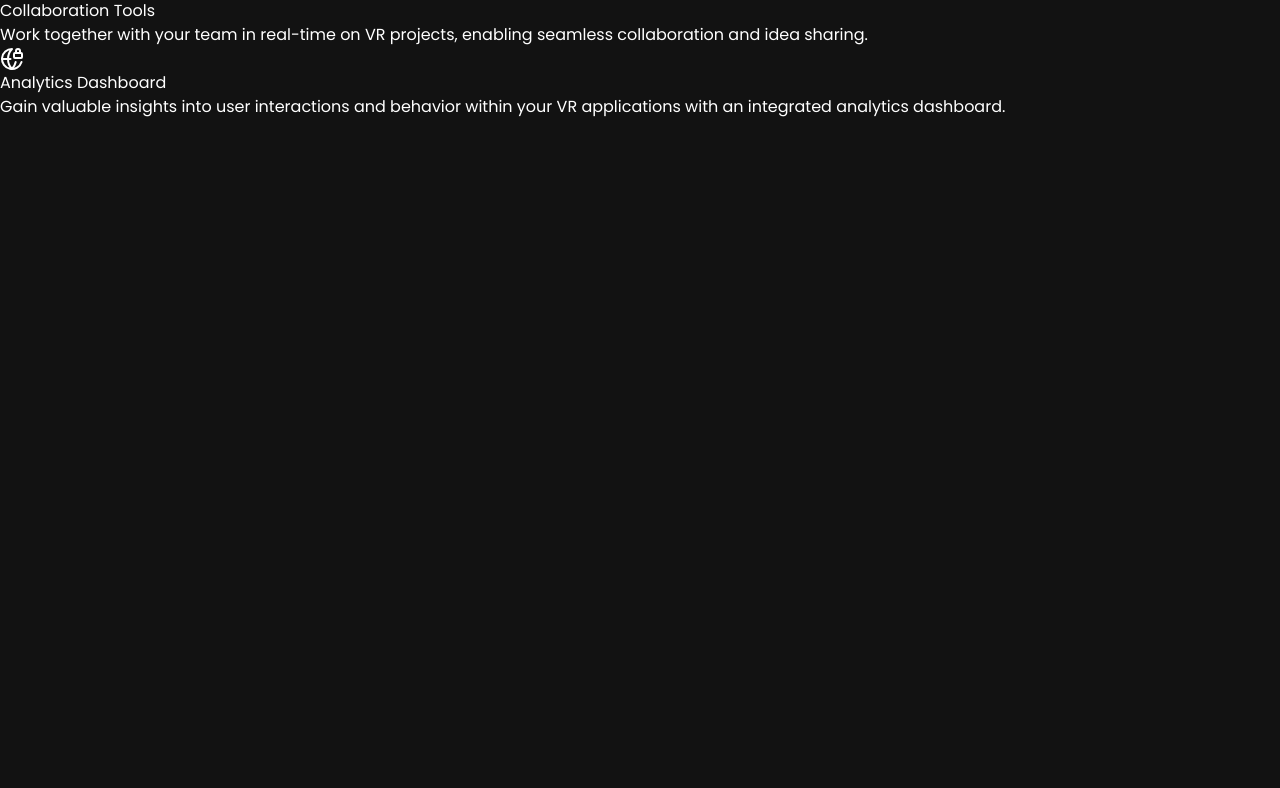
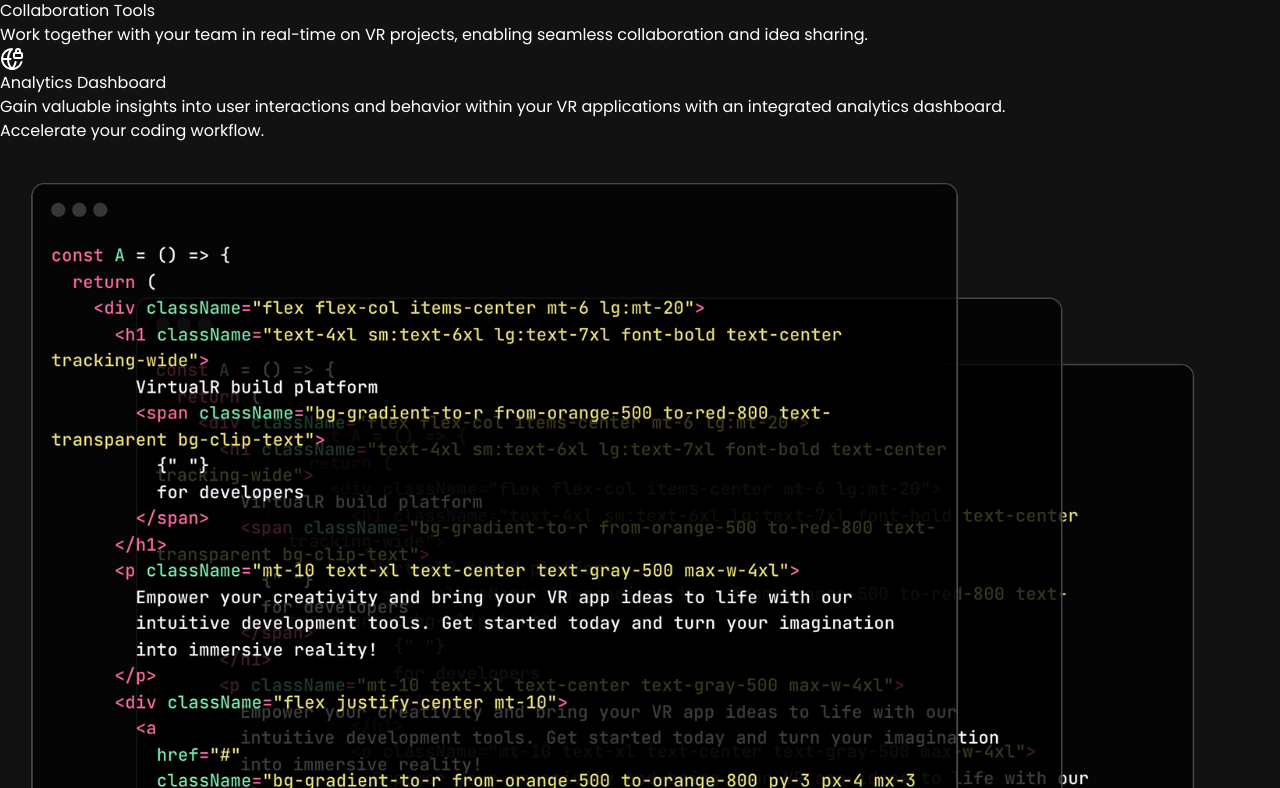
Before and after one commit to ionutpetru4046/landing-page, a React (Vite) app: page / in a window 1280 px wide. Shown: the part 1432-2220 px from the top of the page. Before the commit the page ends 1551 px from the top, so only its background shows below. Built offline with nearby package versions, Linux system fonts and the light colour scheme.

Commit message:
workflow component added

```diff
--- a/src/components/Workflow.jsx
+++ b/src/components/Workflow.jsx
@@ -1,7 +1,21 @@
+import { CheckCircle2 } from "lucide-react";
+import codeImg from "../assets/profile-pictures/code.jpg";
+
 const Workflow = () => {
   return (
-    <div>
-
+    <div className="mt-20 ">
+      <h2 className="text-3xl sm:text-5xl lg:text-6xl text-center mt-6 tracking-wide">
+        Accelerate your
+        <span className="bg-gradient-to-r from-orange-500 to-orange-800 text-transparent bg-clip-text">
+            {" "}
+            coding workflow.
+            </span>
+        </h2>
+        <div className="flex flex-wrap justify-center ">
+            <div className="p-2 w-full lg:w-1/2">
+                <img src={codeImg} alt="Code" />
+            </div>
+        </div>
     </div>
   )
 }
```
